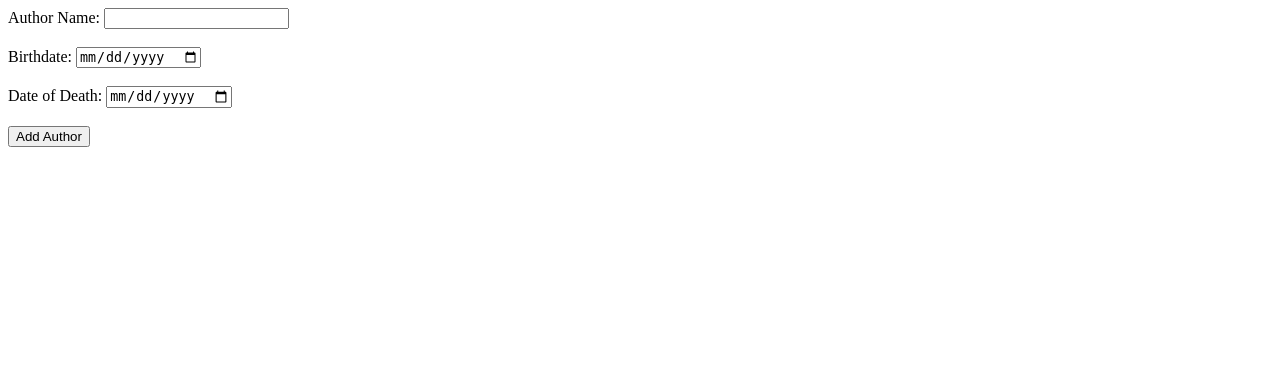
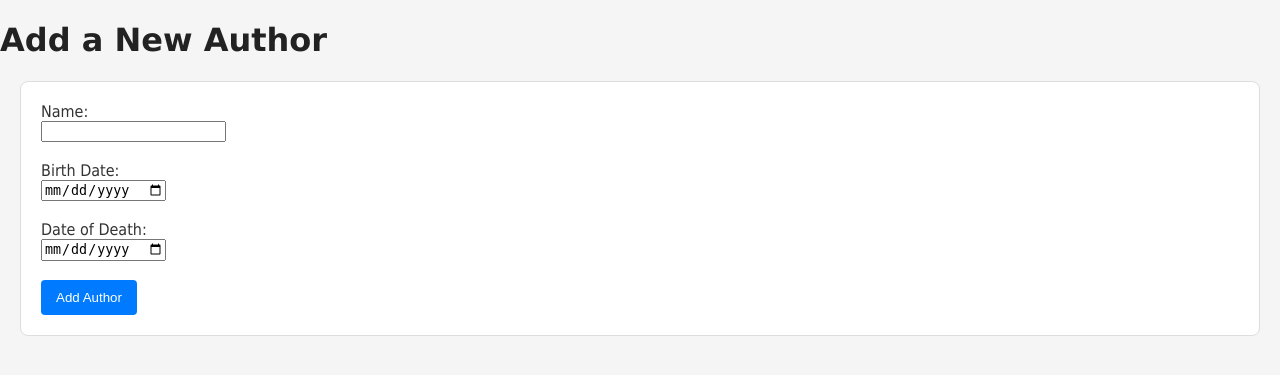
Before and after one commit to mi-ar-82/Book-Alchemy, a Flask app: template templates/add_author.html in a window 1280 px wide. Shown: the top 375 px of the page. Run offline with Flask 3, Linux system fonts and the light colour scheme; the template is opened without the code that fills it, so the values that code supplies are empty.

Commit message:
changed html templates added css for sans serif font added flask app.run

```diff
--- a/app.py
+++ b/app.py
@@ -1,4 +1,4 @@
-from flask import Flask
+from flask import Flask, render_template, request, redirect, url_for, flash
 from flask_sqlalchemy import SQLAlchemy
 from data_models import db, Author, Book  # Import db, Author, and Book from data_models.py
 import os
@@ -12,25 +12,25 @@ app = Flask(__name__)
 working_directory = os.getcwd()
 app.config['SQLALCHEMY_DATABASE_URI'] = f'sqlite:///{working_directory}/data/library.sqlite'  #  relative path!!!!!!!!
 app.config['SQLALCHEMY_TRACK_MODIFICATIONS'] = False
+app.secret_key = 'supersecretkey'  # Required for flashing messages
 
 
 # Initialize SQLAlchemy with the Flask app
 db.init_app(app)
 
 # Create tables if they don't exist
-with app.app_context():
-  try:
-    db.create_all()
-    print("Database tables created successfully!")
-  except Exception as e:
-    print(f"Error creating database tables: {e}")
+# with app.app_context():
+#   try:
+#     db.create_all()
+#     print("Database tables created successfully!")
+#   except Exception as e:
+#     print(f"Error creating database tables: {e}")
 
 # Home page route
 @app.route('/')
 def home():
     # Query all books and their authors
     books = Book.query.all()
-
     # Pass data to the template
     return render_template('home.html', books=books)
 
@@ -102,3 +102,8 @@ def add_book():
     # Fetch authors for the dropdown menu
     authors = Author.query.all()
     return render_template('add_book.html', authors=authors)
+
+
+# Run the Flask app
+if __name__ == '__main__':
+    app.run(debug=True)
--- /dev/null
+++ b/static/styles.css
@@ -0,0 +1,60 @@
+/* General styles for the entire application */
+body {
+    font-family: 'Arial', 'Helvetica', sans-serif;
+    margin: 0;
+    padding: 0;
+    background-color: #f5f5f5; /* Light gray background */
+    color: #333; /* Dark gray text */
+}
+
+/* Header styles */
+h1, h2, h3 {
+    font-family: 'Verdana', 'Geneva', sans-serif;
+    color: #222; /* Slightly darker text for headers */
+}
+
+/* Form styles */
+form {
+    font-family: 'Tahoma', sans-serif;
+    margin: 20px;
+    padding: 20px;
+    background-color: #fff; /* White background for forms */
+    border: 1px solid #ddd; /* Light border */
+    border-radius: 8px;
+}
+
+/* Button styles */
+button {
+    font-family: 'Arial', sans-serif;
+    padding: 10px 15px;
+    background-color: #007BFF; /* Blue button */
+    color: white;
+    border: none;
+    border-radius: 4px;
+    cursor: pointer;
+}
+
+button:hover {
+    background-color: #0056b3; /* Darker blue on hover */
+}
+
+/* List styles */
+ul {
+    list-style-type: none; /* Remove bullet points */
+    padding-left: 0;
+}
+
+li {
+    margin-bottom: 10px;
+}
+
+/* Links */
+a {
+    font-family: 'Arial', sans-serif;
+    color: #007BFF;
+    text-decoration: none;
+}
+
+a:hover {
+    text-decoration: underline;
+}
--- a/templates/add_author.html
+++ b/templates/add_author.html
@@ -1,22 +1,22 @@
 <!DOCTYPE html>
-<html lang="en">
-  <head>
-    <meta charset="UTF-8">
-    <meta name="viewport" content="width=device-width, initial-scale=1.0">
-    <meta http-equiv="X-UA-Compatible" content="ie=edge">
-  </head>
-  <body>
+<html>
+<head>
+    <title>Add Author</title>
+    <link rel="stylesheet" href="{{ url_for('static', filename='styles.css') }}">
+</head>
+<body>
+<h1>Add a New Author</h1>
+<form method="POST" action="{{ url_for('add_author') }}">
+    <label for="name">Name:</label><br>
+    <input type="text" id="name" name="name" required><br><br>
 
-  <form action="/add_author" method="POST">
-  <label for="name">Author Name:</label>
-  <input type="text" id="name" name="name" required><br><br>
+    <label for="birth_date">Birth Date:</label><br>
+    <input type="date" id="birth_date" name="birth_date"><br><br>
 
-  <label for="birthdate">Birthdate:</label>
-  <input type="date" id="birthdate" name="birthdate" required><br><br>
-  <label for="date_of_death">Date of Death:</label>
-  <input type="date" id="date_of_death" name="date_of_death"><br><br>
-  <input type="submit" value="Add Author">
-  </form>
+    <label for="date_of_death">Date of Death:</label><br>
+    <input type="date" id="date_of_death" name="date_of_death"><br><br>
 
-  </body>
+    <button type="submit">Add Author</button>
+</form>
+</body>
 </html>
```
Also changed, not shown: templates/add_book.html (+25 -11 lines), templates/home.html (+10 -3 lines).
